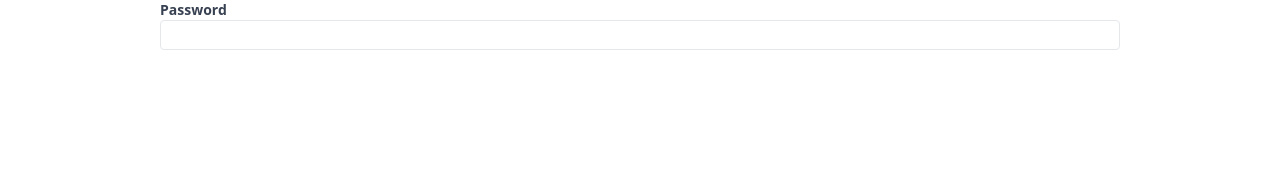
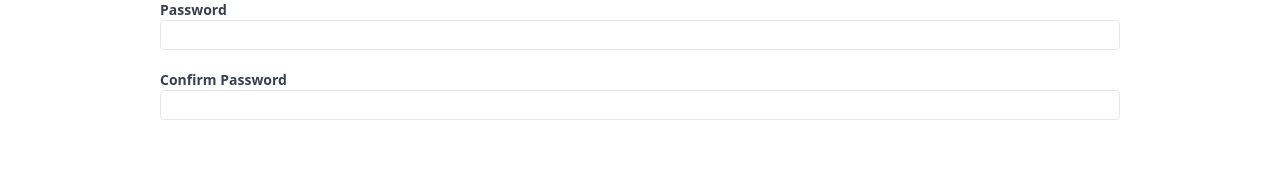
Before and after one commit to Megagig/Hotel-Booking-App, a React (Vite) app in the folder frontend/: page /register in a window 1280 px wide. Shown: the part 472-642 px from the top of the page. Built offline with nearby package versions, Linux system fonts and the light colour scheme.

Commit message:
Add Confirm Password Field with Matching Validation

```diff
--- a/frontend/src/pages/Register.tsx
+++ b/frontend/src/pages/Register.tsx
@@ -71,6 +71,25 @@ const Register = () => {
           <span className="text-red-500">{errors.password.message}</span>
         )}
       </label>
+      <label className="text-gray-700 text-sm font-bold">
+        Confirm Password
+        <input
+          type="password"
+          className="border rounded w-full py-1 px-2 font-normal"
+          {...register('confirmPassword', {
+            validate: (val: string) => {
+              if (!val) {
+                return 'This field is required';
+              } else if (watch('password') !== val) {
+                return 'Your passwords do not match';
+              }
+            },
+          })}
+        />
+        {errors.confirmPassword && (
+          <span className="text-red-500">{errors.confirmPassword.message}</span>
+        )}
+      </label>
     </form>
   );
 };
```
